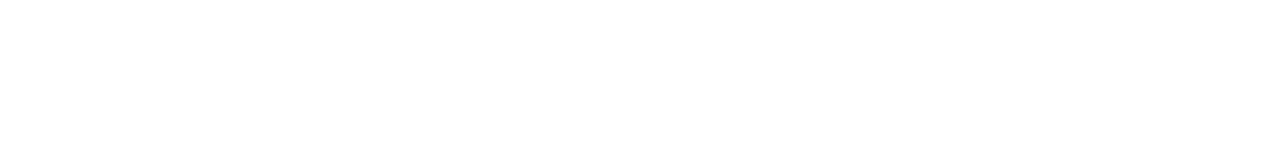
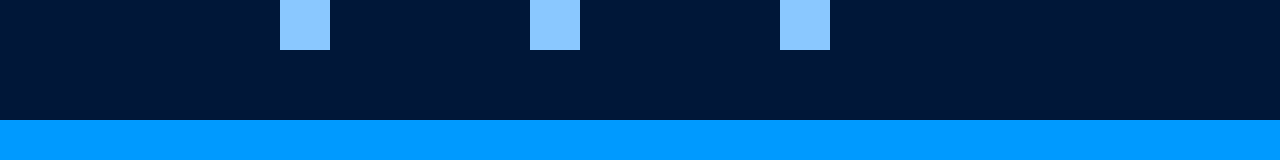
Before and after one commit to edmilsonrobson/Persona-3-Fusion-Calculator, a website: page index.html in a window 1280 px wide. Drawn offline with nearby package versions, Linux system fonts and the light colour scheme.

Commit message:
More updated bower dependencies, basic styling

```diff
--- a/bower.json
+++ b/bower.json
@@ -23,6 +23,7 @@
   ],
   "dependencies": {
     "bootstrap": "^3.3.7",
-    "jquery": "^3.2.1"
+    "jquery": "^3.2.1",
+    "reset-css": "^2.2.0"
   }
 }
--- a/css/persona3.css
+++ b/css/persona3.css
@@ -0,0 +1,27 @@
+body{
+    background-color: #009AFF;
+    color: #00255E;
+}
+
+.dark-box{
+    background-color: #001738;
+    height: 120px;
+    width: 100%;
+    margin: 0px;
+}
+
+.weakness-list{
+    margin: 0 20%;
+}
+
+.light{
+    background-color: #8AC8FF
+}
+
+.square{
+    margin: 0px;
+    padding: 0px;
+    width: 50px;
+    height: 50px;
+
+}
--- a/index.html
+++ b/index.html
@@ -5,12 +5,28 @@
 		<title>Persona 3 Fusion Calculator</title>
 		<meta charset="UTF-8">
 		<meta name="viewport" content="initial-scale=1.0">
+        <link rel="stylesheet" href="bower_components/reset-css/reset.css" />
         <link rel="stylesheet" type="text/css" href="bower_components/bootstrap/dist/css/bootstrap.min.css">
         <link rel="stylesheet" type="text/css" href="css/persona3.css">
 	</head>
 
 	<body>
 
+        <div class="dark-box container">
+            <div class="row weakness-list">
+                <div class="col-xs-4">
+                    <div class="square light"></div>
+                </div>
+                <div class="col-xs-4">
+                    <div class="square light"></div>
+                </div>
+                <div class="col-xs-4">
+                    <div class="square light"></div>
+                </div>
+
+
+            </div>
+        </div>
 
         <script type="text/javascript" href="bower_components/bootstrap/dist/js/bootstrap.min.js"></script>
         <script type="text/javascript" href="bower_components/jquery/dist/jquery.min.js"></script>
```
